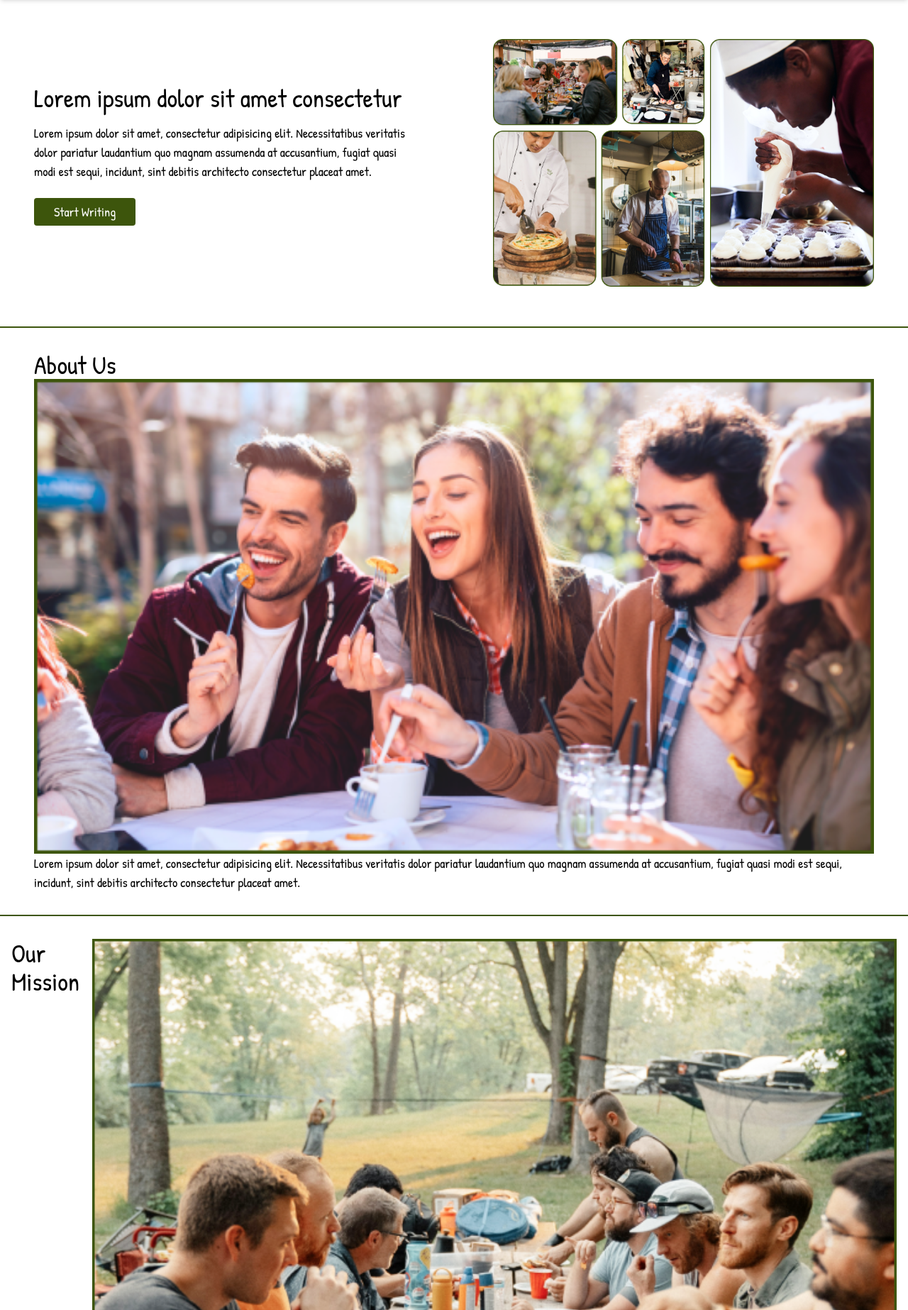
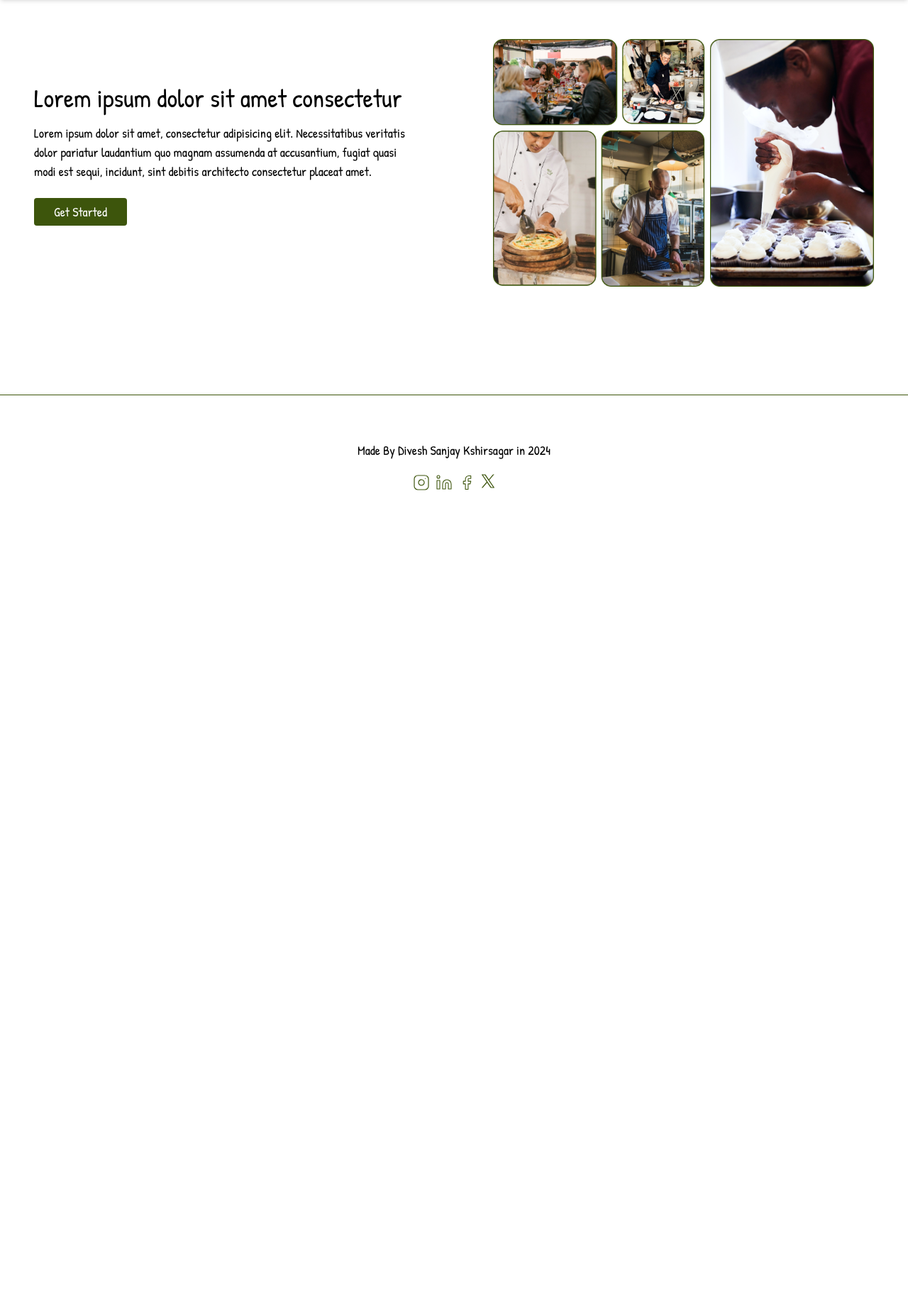
Before and after one commit to Divesh-Kshirsagar/Recipe-Project, a Django app: page / in a window 1280 px wide. Shown: the part 74-1920 px from the top of the page at 71% size. After the commit the page ends 765 px from the top, so only its background shows below. Run offline with Django 5.2, Linux system fonts and the light colour scheme; some libraries are stand-ins or nearby versions.

Commit message:
Refactor index.html: improve structure and styling of hero section; update button text for clarity

```diff
--- a/Home/templates/Home/index.html
+++ b/Home/templates/Home/index.html
@@ -1,104 +1,142 @@
-{% extends 'base.html' %}
-
-{% block content %}
+{% extends 'base.html' %} {% block content %}
 <!-- hero section -->
-<section class="border-b-2 border-primary">
-    <section class="w-[95%] m-auto py-8 px-4 md:py-14 md:flex md:gap-16 md:items-center lg:gap-28">
+<section class="">
+  <section
+    class="w-[95%] m-auto py-8 px-4 md:py-14 md:flex md:gap-16 md:items-center lg:gap-28"
+  >
     <div class="mb-6">
       <div class="mb-6">
-                <h1 class="text-2xl md:text-3xl lg:text-4xl mb-4">Lorem ipsum dolor sit amet consectetur</h1>
-                <p>Lorem ipsum dolor sit amet, consectetur adipisicing elit. Necessitatibus veritatis dolor pariatur laudantium quo magnam assumenda at accusantium, fugiat quasi modi est sequi, incidunt, sint debitis architecto consectetur placeat amet.</p>
+        <h1 class="text-2xl md:text-3xl lg:text-4xl mb-4">
+          Lorem ipsum dolor sit amet consectetur
+        </h1>
+        <p>
+          Lorem ipsum dolor sit amet, consectetur adipisicing elit.
+          Necessitatibus veritatis dolor pariatur laudantium quo magnam
+          assumenda at accusantium, fugiat quasi modi est sequi, incidunt, sint
+          debitis architecto consectetur placeat amet.
+        </p>
       </div>
       {% if user.is_authenticated %}
-            <button class="bg-primary text-white px-[28px] py-[6px] rounded-[4px]  hover:opacity-50 focus:opacity-50"><a href="{% url 'Home:user_recipe'%}">Start Writing</a></button>
+      <button
+        class="bg-primary text-white px-[28px] py-[6px] rounded-[4px] hover:opacity-50 focus:opacity-50"
+      >
+        <a href="{% url 'Home:user_recipe'%}">Start Writing</a>
+      </button>
       {% else %}
-            <button class="bg-primary text-white px-[28px] py-[6px] rounded-[4px]  hover:opacity-50 focus:opacity-50"><a href="{% url 'users:register'%}">Start Writing</a></button>
+      <button
+        class="bg-primary text-white px-[28px] py-[6px] rounded-[4px] hover:opacity-50 focus:opacity-50"
+      >
+        <a href="{% url 'users:register'%}">Get Started</a>
+      </button>
       {% endif %}
     </div>
     <div>
-            <img src="/static/images/hero.png" alt="hero">
+      <img src="/static/images/hero.png" alt="hero" />
     </div>
   </section>
 </section>
 
-<!-- about section -->
-<section class="border-b-2 border-primary md:flex md:justify-between">
-    <section class="w-[95%] m-auto py-8 px-4">
-        <p class="text-2xl md:text-3xl lg:text-4xl">About Us</p>
-        <div class="md:grid md:grid-cols-[348px_175px] md:gap-10 md:mt-8 lg:grid-cols-[428px_255px]">
-            <div >
-                <img src="/static/images/about.png" alt="about" >
+<!-- about section
+<section class="border-b-2 border-primary py-6">
+    <section class="w-[95%] mx-auto py-8 px-4">
+      <div class="md:grid md:grid-cols-2 gap-6 flex flex-col">
+        <div class="md:w-full mb-6 md:mb-0 ">
+          <img src="/static/images/about.png" alt="mission" class="w-full h-auto" />
         </div>
-            <p class="">Lorem ipsum dolor sit amet, consectetur adipisicing elit. Necessitatibus veritatis dolor pariatur laudantium quo magnam assumenda at accusantium, fugiat quasi modi est sequi, incidunt, sint debitis architecto consectetur placeat amet.</p>
+        <div class="md:w-full">
+          <p class="text-2xl md:text-3xl lg:text-4xl mb-4">About Us</p>
+          <p>Lorem ipsum dolor sit amet, consectetur adipisicing elit. Accusantium officiis nostrum rem laborum error. Illum labore modi sint pariatur, velit eos aliquid accusantium iste alias, adipisci deserunt sed, veniam sit aut itaque ducimus. Suscipit, error. Placeat inventore ad minima quis laborum fugiat vitae nam quo corrupti dolor quisquam nesciunt dignissimos ex recusandae natus, dolorum nostrum eos repellendus? Obcaecati vel eaque voluptatum odit velit quod id minus. Accusamus ut suscipit quo excepturi similique nemo. Obcaecati veniam voluptatem ut dicta modi est voluptates iste accusamus! Non molestiae possimus, illum porro officia illo sint laudantium reprehenderit fuga aut natus sequi unde laboriosam nesciunt rerum. Iure pariatur assumenda accusantium quod dignissimos, delectus est repellendus molestias voluptate sunt nihil dolor illum, sit aperiam at facere quam et deserunt. Ea amet pariatur consequatur vitae ullam recusandae nemo sapiente aliquam eum, minima velit quod, iste, molestias facilis. Autem animi omnis quae amet, neque doloribus? Magni, magnam voluptate?</p>
+          </div>
         </div>
       </section>
-    <section class="hidden md:visible">
-        <img src="/static/svg/cooking illustration.svg" alt="cooking">
+  </section>
+  </section> -->
+
+<!-- mission section -->
+<!-- <section class="border-b-2 border-primary py-6">
+    <section class="w-[95%] mx-auto py-8 px-4">
+      <div class="md:grid md:grid-cols-2 gap-6 flex flex-col">
+        <div class="md:w-full mb-6 md:mb-0 ">
+          <img src="/static/images/mission.png" alt="mission" class="w-full h-auto" />
+        </div>
+        <div class="md:w-full">
+          <p class="text-2xl md:text-3xl lg:text-4xl mb-4">Our Mission</p>
+          <p>Lorem ipsum dolor sit amet, consectetur adipisicing elit. Accusantium officiis nostrum rem laborum error. Illum labore modi sint pariatur, velit eos aliquid accusantium iste alias, adipisci deserunt sed, veniam sit aut itaque ducimus. Suscipit, error. Placeat inventore ad minima quis laborum fugiat vitae nam quo corrupti dolor quisquam nesciunt dignissimos ex recusandae natus, dolorum nostrum eos repellendus? Obcaecati vel eaque voluptatum odit velit quod id minus. Accusamus ut suscipit quo excepturi similique nemo. Obcaecati veniam voluptatem ut dicta modi est voluptates iste accusamus! Non molestiae possimus, illum porro officia illo sint laudantium reprehenderit fuga aut natus sequi unde laboriosam nesciunt rerum. Iure pariatur assumenda accusantium quod dignissimos, delectus est repellendus molestias voluptate sunt nihil dolor illum, sit aperiam at facere quam et deserunt. Ea amet pariatur consequatur vitae ullam recusandae nemo sapiente aliquam eum, minima velit quod, iste, molestias facilis. Autem animi omnis quae amet, neque doloribus? Magni, magnam voluptate?</p>
+          </div>
+        </div>
       </section>
   </section>
-
-<!-- mission section -->
-<section class="border-b-2 border-primary lg:flex lg:justify-between">
-    <section class="hidden lg:block ">
-        <img src="/static/svg/soup illustration.svg" alt="soup">
-    </section>
-    <section class="md:flex md:flex-col py-8 px-4 ">
-        <p class="text-2xl md:text-3xl lg:text-4xl md:">Our Mission</p>
-        <div class="md:grid md:grid-cols-[348px_175px] md:w-max md:gap-10 md:mt-8 lg:grid-cols-[448px_275px] ">
-
-            <div>
-                <img src="/static/images/mission.png" alt="mission">
-            </div>
-            <p>Lorem ipsum dolor sit amet, consectetur adipisicing elit. Necessitatibus veritatis dolor pariatur laudantium quo magnam assumenda at accusantium, fugiat quasi modi est sequi, incidunt, sint debitis architecto consectetur placeat amet.</p>
-        </div>   </section>
-</section>
-
+  </section> -->
 
 <!-- testimonials -->
-<section>
+<!-- <section>
   <section class="m-auto py-8 px-4 w-[95%]">
-
-        <p class="text-2xl mb-6 text-center md:text-3xl lg:text-4xl">Testimonials</p>
+    <p class="text-2xl mb-6 text-center md:text-3xl lg:text-4xl">
+      Testimonials
+    </p>
 
     <div class="flex justify-center flex-wrap gap-10 items-center">
-            <div class="h-[109px] w-[298px] p-6 bg-white rounded-lg shadow border border-[#d9d9d9] flex-col justify-start items-start gap-6 inline-flex ">
+      <div
+        class="h-[109px] w-[298px] p-6 bg-white rounded-lg shadow border border-[#d9d9d9] flex-col justify-start items-start gap-6 inline-flex"
+      >
         <div class="self-stretch justify-start items-start gap-3 inline-flex">
           <div class="w-10 h-10 rounded-full justify-center items-center flex">
             <img class="w-10 h-10" src="/static/images/avatar_1.png" />
           </div>
-                    <div class="grow shrink basis-0 flex-col justify-start items-start gap-0.5 inline-flex">
-                        <div class="self-stretch text-[#757575] text-xl tracking-widest">Sarah Behemoth</div>
-                        <div class="self-stretch text-black text-xs tracking-wide">Maecenas vitae mattis tellus.. Lorem ipsum dolor sit amet </div>
+          <div
+            class="grow shrink basis-0 flex-col justify-start items-start gap-0.5 inline-flex"
+          >
+            <div class="self-stretch text-[#757575] text-xl tracking-widest">
+              Sarah Behemoth
+            </div>
+            <div class="self-stretch text-black text-xs tracking-wide">
+              Maecenas vitae mattis tellus.. Lorem ipsum dolor sit amet
+            </div>
           </div>
         </div>
       </div>
 
-            <div class="h-[109px] w-[298px] p-6 bg-white rounded-lg shadow border border-[#d9d9d9] flex-col justify-start items-start gap-6 inline-flex ">
+      <div
+        class="h-[109px] w-[298px] p-6 bg-white rounded-lg shadow border border-[#d9d9d9] flex-col justify-start items-start gap-6 inline-flex"
+      >
         <div class="self-stretch justify-start items-start gap-3 inline-flex">
           <div class="w-10 h-10 rounded-full justify-center items-center flex">
             <img class="w-10 h-10" src="/static/images/avatar_2.png" />
           </div>
-                    <div class="grow shrink basis-0 flex-col justify-start items-start gap-0.5 inline-flex">
-                        <div class="self-stretch text-[#757575] text-xl tracking-widest">Sasha Necron</div>
-                        <div class="self-stretch text-black text-xs tracking-wide">Maecenas vitae mattis tellus.. Lorem ipsum dolor sit amet </div>
+          <div
+            class="grow shrink basis-0 flex-col justify-start items-start gap-0.5 inline-flex"
+          >
+            <div class="self-stretch text-[#757575] text-xl tracking-widest">
+              Sasha Necron
+            </div>
+            <div class="self-stretch text-black text-xs tracking-wide">
+              Maecenas vitae mattis tellus.. Lorem ipsum dolor sit amet
+            </div>
           </div>
         </div>
       </div>
 
-            <div class="h-[109px] w-[298px] p-6 bg-white rounded-lg shadow border border-[#d9d9d9] flex-col justify-start items-start gap-6 inline-flex ">
+      <div
+        class="h-[109px] w-[298px] p-6 bg-white rounded-lg shadow border border-[#d9d9d9] flex-col justify-start items-start gap-6 inline-flex"
+      >
         <div class="self-stretch justify-start items-start gap-3 inline-flex">
           <div class="w-10 h-10 rounded-full justify-center items-center flex">
             <img class="w-10 h-10" src="/static/images/avatar_3.png" />
           </div>
-                    <div class="grow shrink basis-0 flex-col justify-start items-start gap-0.5 inline-flex">
-                        <div class="self-stretch text-[#757575] text-xl tracking-widest">Vikas Gulati</div>
-                        <div class="self-stretch text-black text-xs tracking-wide">Maecenas vitae mattis tellus.. Lorem ipsum dolor sit amet </div>
+          <div
+            class="grow shrink basis-0 flex-col justify-start items-start gap-0.5 inline-flex"
+          >
+            <div class="self-stretch text-[#757575] text-xl tracking-widest">
+              Vikas Gulati
+            </div>
+            <div class="self-stretch text-black text-xs tracking-wide">
+              Maecenas vitae mattis tellus.. Lorem ipsum dolor sit amet
+            </div>
           </div>
         </div>
       </div>
     </div>
   </section>
-</section>
-
+</section> -->
 
 {% endblock content %}
```
Lines whose indentation alone changed are shown as unchanged.
